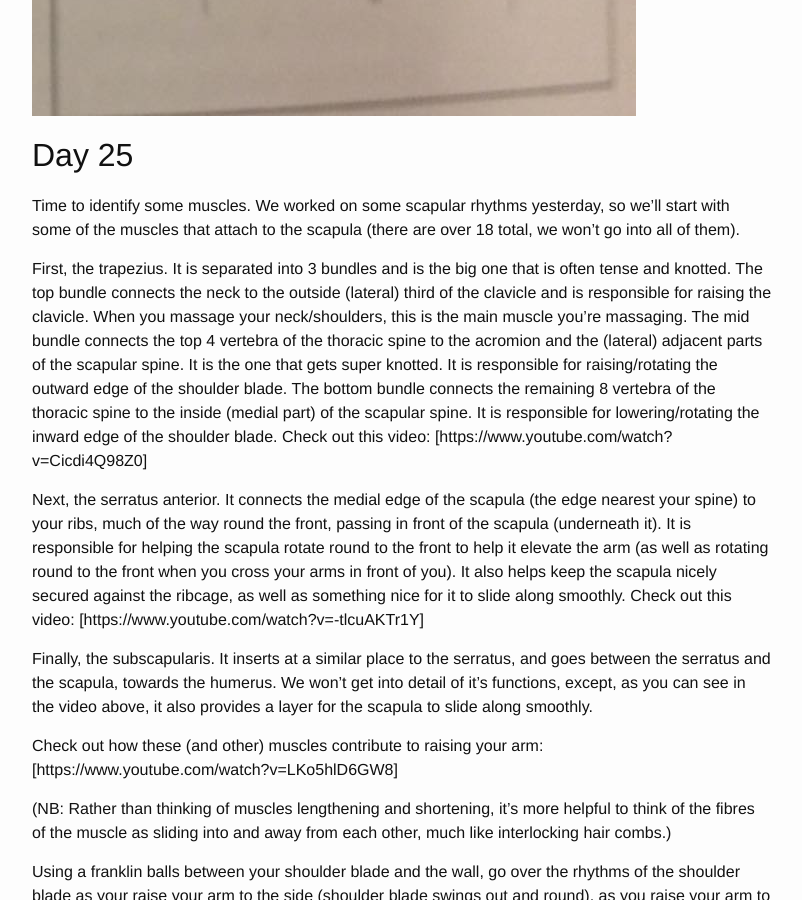
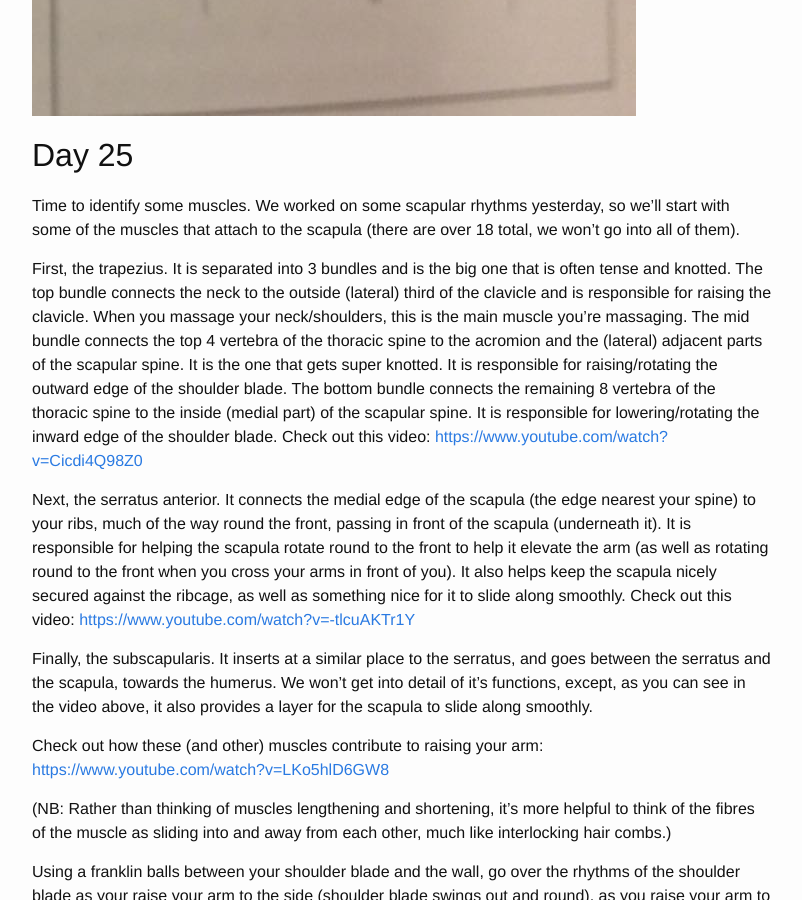
Before and after one commit to gregdyke/gregdyke.github.io, a Jekyll site: the page built from _posts/2016-06-26-100-days-of-franklin-week-4.md, in a window 1280 px wide and 900 px high, scrolled down 5884 px. Shown: the whole window, without its empty margins (238-1040 px from the left). Built offline with Jekyll 4.4.1, drawn with Linux system fonts in a browser that asks for light colours; some of the changed text lies outside the part shown.

Commit message:
week 4 link formatting attempt

```diff
--- a/_posts/2016-06-26-100-days-of-franklin-week-4.md
+++ b/_posts/2016-06-26-100-days-of-franklin-week-4.md
@@ -37,7 +37,7 @@ After tapping (and, if you like, massaging) your shoulder girdle, arms and chest
 
 They are basically inverted triangles. From the tip at the bottom, near the spine, the side near the spine goes almost straight up. The other side diagonals up towards the shoulder joint. If you follow the side near the spine upward, you come to a point where a ridge leaves towards the shoulder. From the point where the ridge leaves, the side of the shoulder blade also briefly continues upwards and inwards, before also turning into an inside ridge heading back in and slightly down towards the shoulder. The outside and inside ridges together form a valley that is the top "side" of the shoulder blade. The outside ridge turns into the the acromion, which meets the calvicle. The inside ridge turns into the coracoid process, the "front" of the shoulder blade, to which many muscles are attached, notably the pectoralis minor.
 
-We don't need to focus on the pectoralis minor itself at the moment, but this 3D video gives a pretty good overview of the area. [https://www.youtube.com/watch?v=PV1LF9-6epQ]
+We don't need to focus on the pectoralis minor itself at the moment, but this 3D video gives a pretty good overview of the area. <https://www.youtube.com/watch?v=PV1LF9-6epQ>
 
 As you have noticed by now, the clavicles and shoulder blades are at an angle to each other, meeting at the shoulder joint and widening respectively towards the back and to the front. Imagine that shape seen from above, as a mouth. Picture the mouth yawning wide open.
 
@@ -64,15 +64,15 @@ Often the coracoid is pressed downwards due to a sagging upper body posture, sho
 Time to identify some muscles. We worked on some scapular rhythms yesterday, so we'll start with some of the muscles that attach to the scapula (there are over 18 total, we won't go into all of them).
 
 First, the trapezius. It is separated into 3 bundles and is the big one that is often tense and knotted. The top bundle connects the neck to the outside (lateral) third of the clavicle and is responsible for raising the clavicle. When you massage your neck/shoulders, this is the main muscle you're massaging. The mid bundle connects the top 4 vertebra of the thoracic spine to the acromion and the (lateral) adjacent parts of the scapular spine. It is the one that gets super knotted. It is responsible for raising/rotating the outward edge of the shoulder blade. The bottom bundle connects the remaining 8 vertebra of the thoracic spine to the inside (medial part) of the scapular spine. It is responsible for lowering/rotating the inward edge of the shoulder blade.
-Check out this video: [https://www.youtube.com/watch?v=Cicdi4Q98Z0]
+Check out this video: <https://www.youtube.com/watch?v=Cicdi4Q98Z0>
 
 Next, the serratus anterior. It connects the medial edge of the scapula (the edge nearest your spine) to your ribs, much of the way round the front, passing in front of the scapula (underneath it). It is responsible for helping the scapula rotate round to the front to help it elevate the arm (as well as rotating round to the front when you cross your arms in front of you). It also helps keep the scapula nicely secured against the ribcage, as well as something nice for it to slide along smoothly.
-Check out this video: [https://www.youtube.com/watch?v=-tlcuAKTr1Y]
+Check out this video: <https://www.youtube.com/watch?v=-tlcuAKTr1Y>
 
 Finally, the subscapularis. It inserts at a similar place to the serratus, and goes between the serratus and the scapula, towards the humerus. We won't get into detail of it's functions, except, as you can see in the video above, it also provides a layer for the scapula to slide along smoothly.
 
 Check out how these (and other) muscles contribute to raising your arm:
-[https://www.youtube.com/watch?v=LKo5hlD6GW8]
+<https://www.youtube.com/watch?v=LKo5hlD6GW8>
 
 (NB: Rather than thinking of muscles lengthening and shortening, it's more helpful to think of the fibres of the muscle as sliding into and away from each other, much like interlocking hair combs.)
 
@@ -115,7 +115,7 @@ To relax these muscles:
 
 And second (or bonus as this has been a long day already, if so, skip to the last paragraph), two sets of muscles that *elongate* when you raise your arms: the rhomboid and the levator scapulae. Allowing these muscles to elongate with strength and elasticity will contribute to smoother movement and posture.
 
-The rhomboid is a deep set of muscles linking the spine to the medial edge of the scapula. The levator scapulae links the top of the neck to the top of the medial edge of the scapula. Together, these muscles allow the scapula to hang "off" the spine. They are often tight - giving them permission to release will let your shoulder blades hang with both more stability and more mobility. [https://www.youtube.com/watch?v=3nhC0wUrUFE]
+The rhomboid is a deep set of muscles linking the spine to the medial edge of the scapula. The levator scapulae links the top of the neck to the top of the medial edge of the scapula. Together, these muscles allow the scapula to hang "off" the spine. They are often tight - giving them permission to release will let your shoulder blades hang with both more stability and more mobility. <https://www.youtube.com/watch?v=3nhC0wUrUFE>
 
 As you raise your arms, imagine these muscles working eccentrically (they are stretching out, but instead of letting go, the are gently placing the scapula in its outwardly swung state). Visualise the space between the shoulder blades, and between the shoulder blade and head.
 
```
